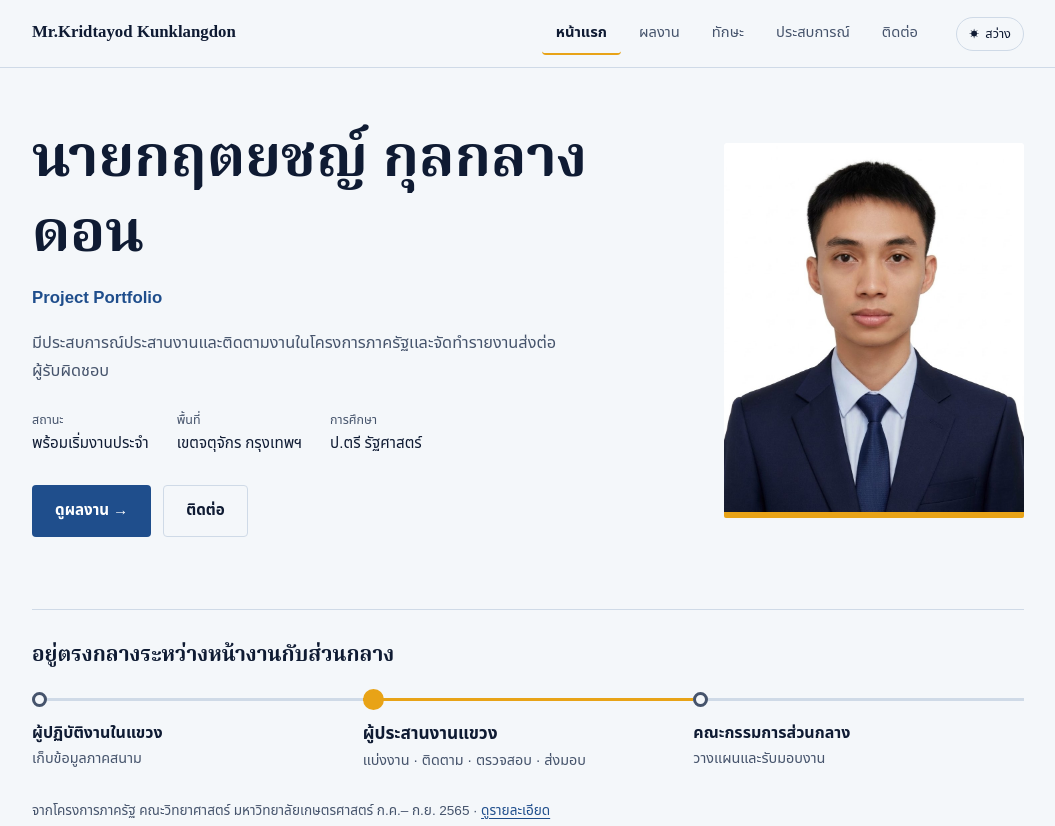
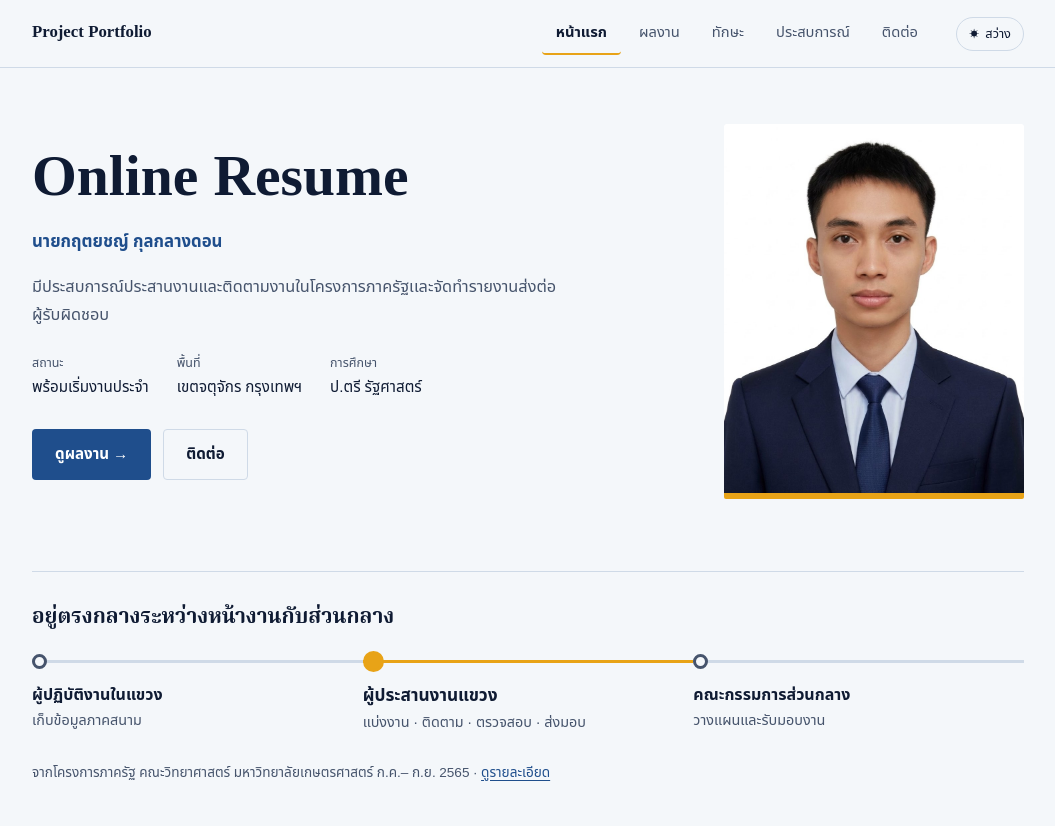
Before and after one commit to kridtayod-1988/portfolio, a plain HTML site: page index.html in a window 1280 px wide. Shown: the top 826 px of the page, without its empty margins (112-1167 px from the left). Drawn offline with Linux system fonts and the light colour scheme; a web font is replaced by a local one.

Commit message:
Update index.html

```diff
--- a/index.html
+++ b/index.html
@@ -20,7 +20,7 @@
 <a class="skip-link" href="#content" data-skip>ข้ามไปยังเนื้อหาหลัก</a>
 
 <header class="topbar"><div class="topbar-in">
-  <a class="brand" href="#home" data-target="home">Mr.Kridtayod Kunklangdon</a>
+  <a class="brand" href="#home" data-target="home">Project Portfolio</a>
   <nav class="site-nav" id="site-nav" aria-label="เมนูหลัก"><ul>
     <li><a href="#home" class="nav-link active" data-target="home">หน้าแรก</a></li>
     <li><a href="#projects" class="nav-link" data-target="projects">ผลงาน</a></li>
@@ -44,8 +44,8 @@
               </div>
             </div>
             <div class="hero-text">
-                            <h1>นายกฤตยชญ์ กุลกลางดอน</h1>
-              <p class="role">Project Portfolio</p>
+                            <h1>Online Resume</h1>
+              <p class="role">นายกฤตยชญ์ กุลกลางดอน</p>
               <p class="bio">
                 มีประสบการณ์ประสานงานและติดตามงานในโครงการภาครัฐเเละจัดทำรายงานส่งต่อผู้รับผิดชอบ
               </p>
```
